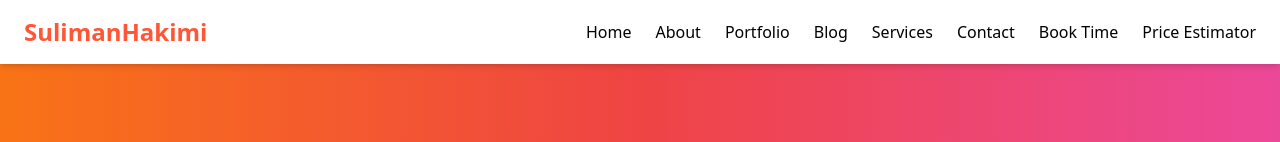
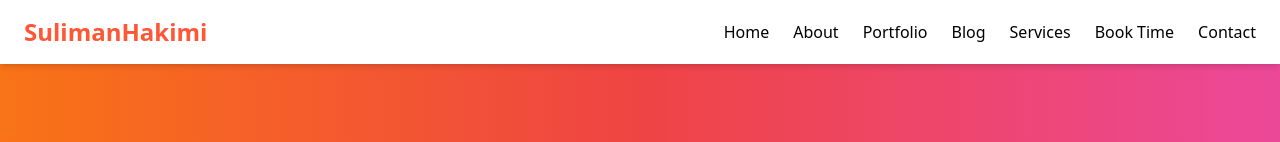
Before and after one commit to SulimanHakimi/Suliman-Hakimi, a React (Create React App) app: page / in a window 1280 px wide. Shown: the top 142 px of the page. Built offline with nearby package versions, Linux system fonts and the light colour scheme; the HTML template or start-up script is replaced by a standard one.

Commit message:
update header links to restore contact and remove price estimator

```diff
--- a/src/components/Header.jsx
+++ b/src/components/Header.jsx
@@ -23,9 +23,8 @@ const Header = () => {
           <a href="#portfolio" className="hover:text-brand">Portfolio</a>
           <a href="#blog" className="hover:text-brand">Blog</a>
           <a href="#services" className="hover:text-brand">Services</a>
+          <a href="#book-time" className="hover:text-brand">Book Time</a>
           <a href="#contact" className="hover:text-brand">Contact</a>
-          <a href="#book-time" className="hover:text-brand">Book Time</a>
-          <a href="#WebsitePriceEstimator" className="hover:text-brand">Price Estimator</a>
         </nav>
 
         {/* Mobile Hamburger Menu */}
@@ -57,9 +56,8 @@ const Header = () => {
           <a href="#portfolio" className="block hover:text-brand" onClick={closeMenu}>Portfolio</a>
           <a href="#blog" className="block hover:text-brand" onClick={closeMenu}>Blog</a>
           <a href="#services" className="block hover:text-brand" onClick={closeMenu}>Services</a>
+          <a href="#book-time" className="block hover:text-brand" onClick={closeMenu}>Book Time</a>
           <a href="#contact" className="block hover:text-brand" onClick={closeMenu}>Contact</a>
-          <a href="#book-time" className="block hover:text-brand" onClick={closeMenu}>Book Time</a>
-          <a href="#WebsitePriceEstimator" className="block hover:text-brand" onClick={closeMenu}>Price Estimator</a>
         </nav>
       )}
     </header>
```
